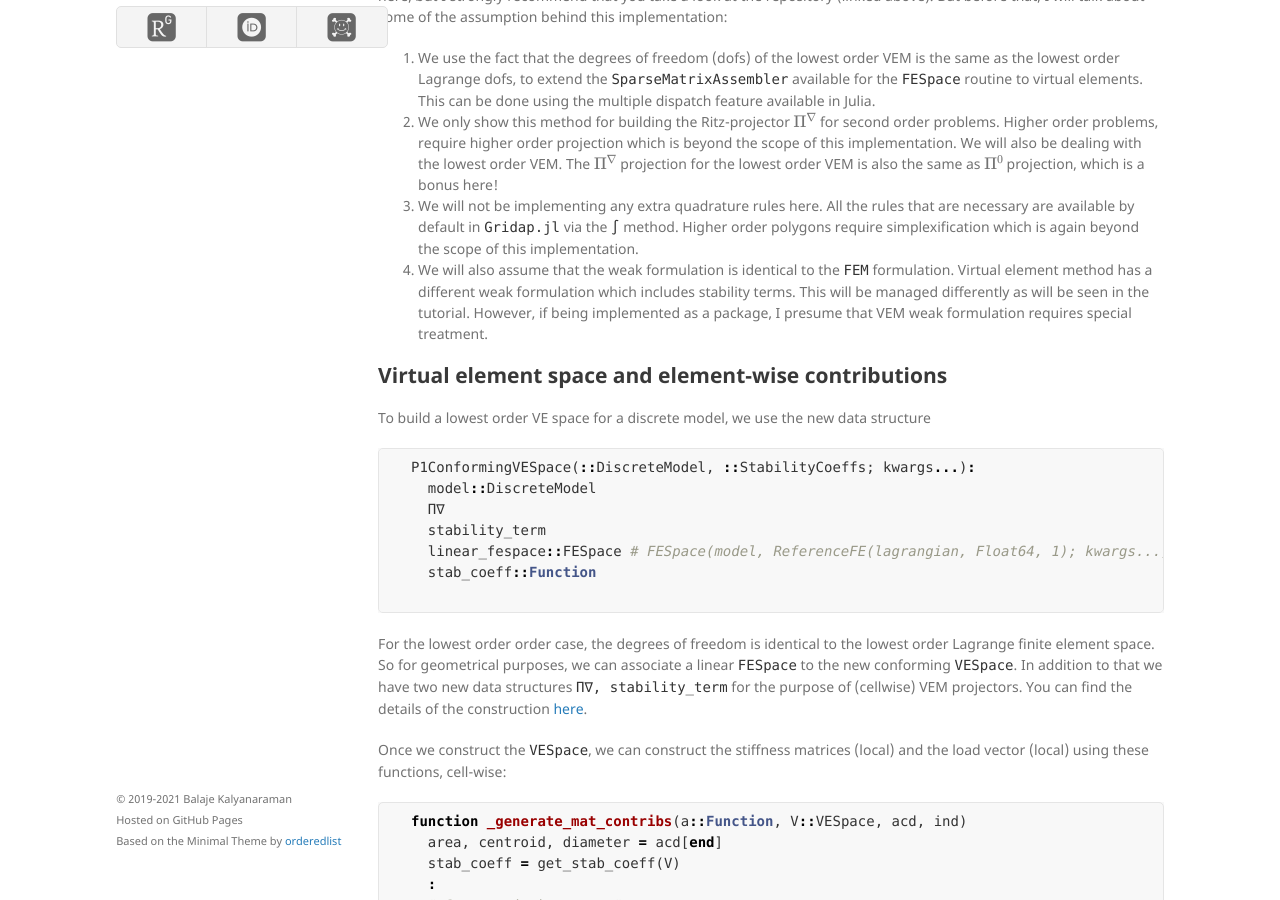
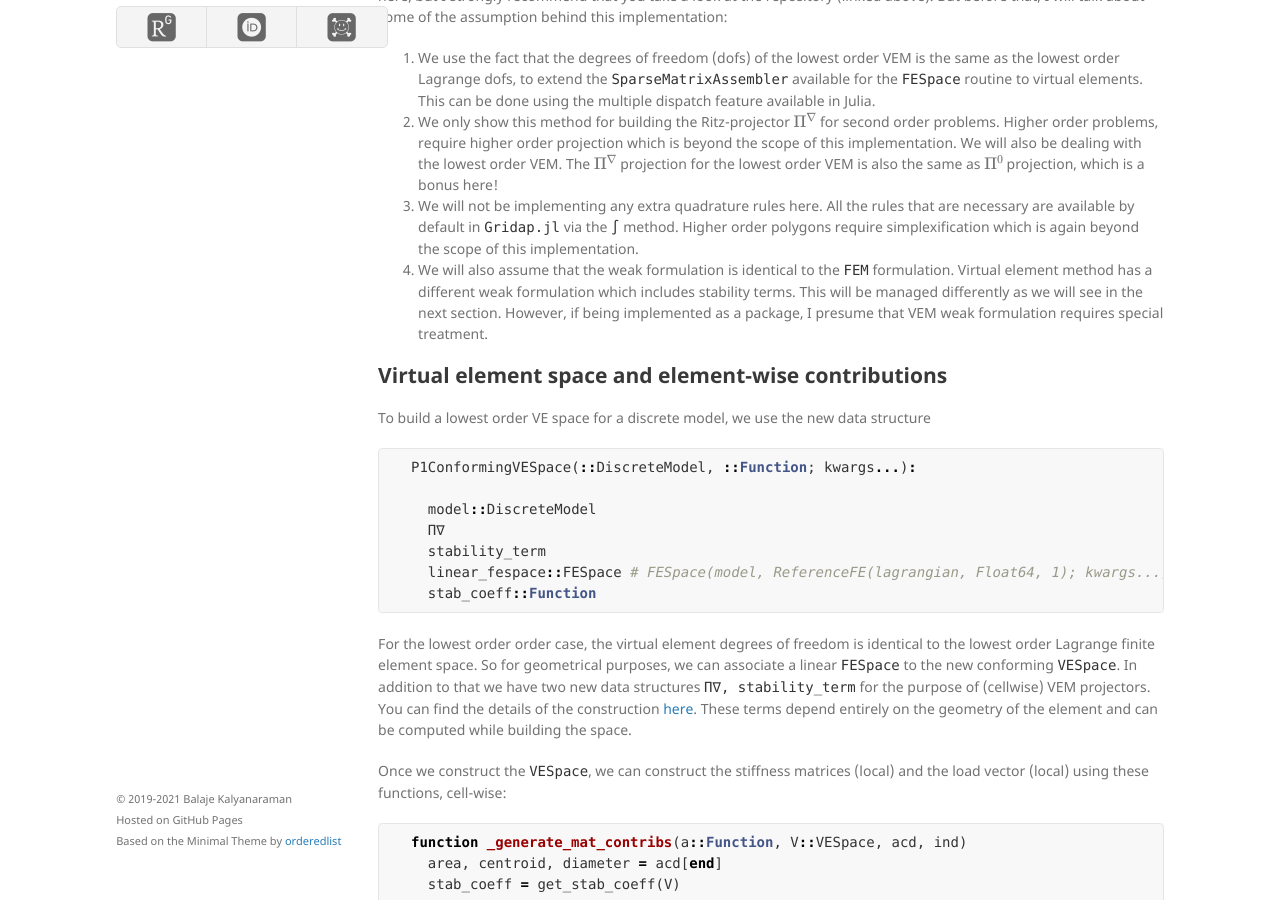
Before and after one commit to Balaje/balaje.github.io, a Jekyll site: the page built from _posts/2021-09-29-Virtual-Elements.md, in a window 1280 px wide and 900 px high, scrolled down 449 px. Built offline with Jekyll 4.4.1, drawn with Linux system fonts in a browser that asks for light colours; nearby versions of some CDN libraries; some web fonts are replaced; formulas are drawn with MathJax 3.

````diff
--- a/_layouts/blog.html
+++ b/_layouts/blog.html
@@ -9,7 +9,7 @@ layout: default
     {%- for post in site.posts -%}
     <li>
       {%- assign date_format = site.minima.date_format | default: "%b %-d, %Y" -%}
-        <span class="post-meta">{{ post.date | date: date_format }}&emsp;&emsp;&emsp;Tag: {{post.tags[0]}}</span>
+        <span class="post-meta">{{ post.date | date: date_format }}</span>
       <h3>
         <a class="post-link" href="{{ post.url | relative_url }}">
           {{ post.title | escape }}
--- a/_posts/2021-09-29-Virtual-Elements.md
+++ b/_posts/2021-09-29-Virtual-Elements.md
@@ -3,6 +3,7 @@ layout: post
 mathjax: true
 tags: [vem, gridap]
 title: Virtual element solution with Gridap
+excerpt_separator: <!--more-->
 ---
 
 It is always exciting to explore whether a particular package can be
@@ -16,6 +17,8 @@ the discretization. However, **it is possible** to use the underlying
 machinery to implement the lowest order virtual element method using
 `Gridap.jl`. In this post, I will be briefly discussing the
 implementation.
+
+<!--more-->
 
 ## Introduction
 
@@ -45,7 +48,7 @@ implementation.
 4. We will also assume that the weak formulation is identical to the
 `FEM` formulation. Virtual element method has a different weak
 formulation which includes stability terms. This will be managed
-differently as will be seen in the tutorial. However, if being
+differently as we will see in the next section. However, if being
 implemented as a package, I presume that VEM weak formulation
 requires special treatment.
 
@@ -54,27 +57,29 @@ To build a lowest order VE space for a discrete model, we use the
 new data structure
 
   ```julia
-  P1ConformingVESpace(::DiscreteModel, ::StabilityCoeffs; kwargs...):
+  P1ConformingVESpace(::DiscreteModel, ::Function; kwargs...):
+
     model::DiscreteModel
     Π∇
     stability_term
     linear_fespace::FESpace # FESpace(model, ReferenceFE(lagrangian, Float64, 1); kwargs...)
     stab_coeff::Function
-
   ```
-  For the lowest order order case, the degrees of freedom is identical
+  For the lowest order order case, the virtual element degrees of freedom is identical
   to the lowest order Lagrange finite element space. So for
   geometrical purposes, we can associate a linear `FESpace` to the new
   conforming `VESpace`. In addition to that we have two new data
   structures `Π∇, stability_term` for the purpose of (cellwise) VEM
   projectors. You can find the details of the construction
-  [here](http://arturo.imati.cnr.it/brezzi/papers/hitchhikers-preprint.pdf).
+  [here](http://arturo.imati.cnr.it/brezzi/papers/hitchhikers-preprint.pdf). These
+  terms depend entirely on the geometry of the element and can be
+  computed while building the space.
 
 Once we construct the `VESpace`, we can construct the stiffness
 matrices (local) and the load vector (local) using these functions,
 cell-wise:
 
-  ```julia
+```julia
   function _generate_mat_contribs(a::Function, V::VESpace, acd, ind)
     area, centroid, diameter = acd[end]
     stab_coeff = get_stab_coeff(V)
@@ -141,8 +146,8 @@ available in Gridap, but with the extra dispatch
 
 ```julia
 function SparseMatrixAssembler(trial::VESpace, test::VESpace)
-    SparseMatrixAssembler(trial.linear_fespace, test.linear_fespace)
-  end
+SparseMatrixAssembler(trial.linear_fespace, test.linear_fespace)
+end
 
   # Assemble the matrices
   σₖ = get_cell_dof_ids(trial.linear_fespace)
@@ -158,7 +163,7 @@ solution) to the underlying `FESpace`, since we cannot express the
 virtual element basis explicitly. We perform a very basic
 convergence analysis to see if the numbers obey the error estimate
 
-  ```julia
+```julia
   || u - uₕ ||₀ ≤ Ch²
   ```
   We run the rate of convergence script `ooc_vem_example.jl` to check:
````
Also changed, not shown: index.md (+1 -1 lines).
